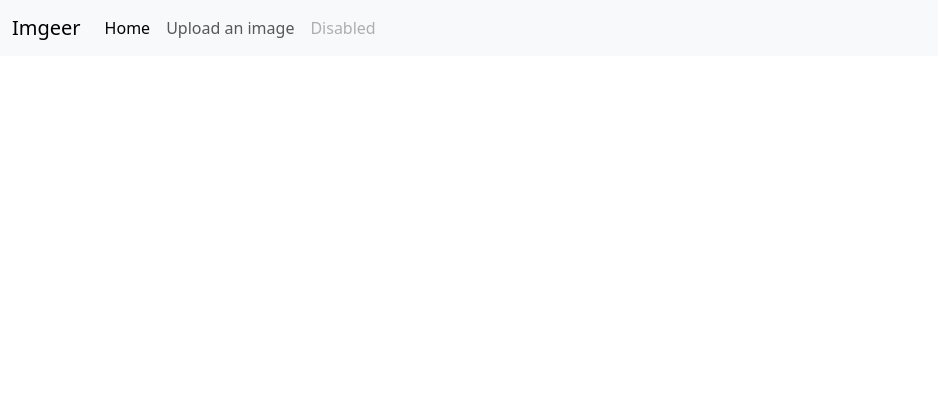
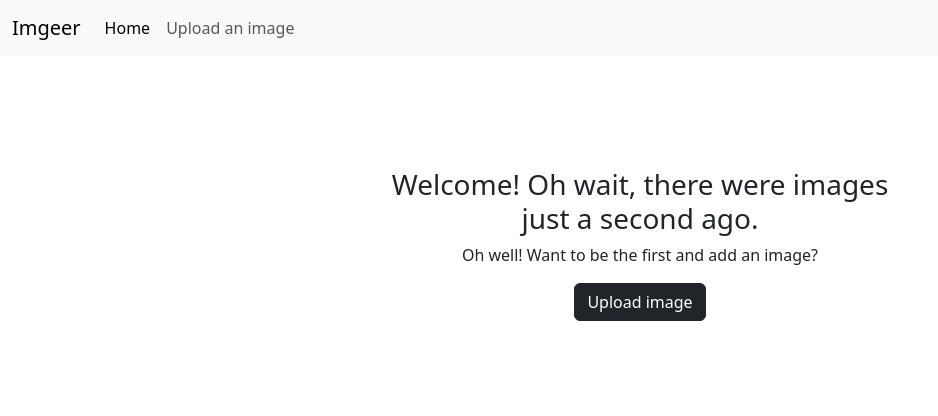
Before and after one commit to FancyPotts/django2, a Django app: page / in a window 1280 px wide. Shown: the top 416 px of the page, without its empty margins (0-938 px from the left). Run offline with Django 4.2, Linux system fonts and the light colour scheme; data that the repository does not hold is empty; some libraries are stand-ins or nearby versions.

Commit message:
Bootstrapped and modified.

```diff
--- a/feed/forms.py
+++ b/feed/forms.py
@@ -1,5 +1,5 @@
 from django import forms
 
 class PostForm(forms.Form):
-    text =forms.CharField()
     image = forms.ImageField()
+    text =forms.CharField(label='Description')
--- a/templates/base.html
+++ b/templates/base.html
@@ -16,16 +16,17 @@
 </head>
 <body>
         {% if messages %}
-        <ul class="messages">
             {% for message in messages %}
-            <li{% if message.tags %} class="{{ message.tags }}"{% endif %}>{{ message }}</li>
+                <div class="bg-{% if message.tags %}{{ message.tags }}{% else %}success{% endif %}  bg-gradient text-center text-white py-4">
+                    {{ message }}
+                </div>
             {% endfor %}
-        </ul>
         {% endif %}
-
         {% include 'includes/navbar.html' %}
 
-          <div class="container mt-5">
+
+
+          <div class="container mt-3">
 
               {% block body %}{% endblock body %}
             </div>
--- a/templates/home.html
+++ b/templates/home.html
@@ -5,25 +5,29 @@
 
 {% block body %}
 
+<div class="row">
 {% for post in posts %}
-
-    <a href="{% url 'feed:detail' post.id %}" style="display: inline-block;">
-        <br>
-        {{ post.text }}
-        <br>
-        {% thumbnail post.image "200x200" crop="center" as im %}
-        <img src="{{ im.url }}" width="{{ im.width }}" height="{{im.height}}">
-        {% endthumbnail %}
-    </a>
-
-    <div class="card" style="width: 18rem;">
-        <img src="..." class="card-img-top" alt="...">
-        <div class="card-body">
-          <h5 class="card-title">Card title</h5>
-          <p class="card-text">Some quick example text to build on the card title and make up the bulk of the card's content.</p>
-          <a href="#" class="btn btn-primary">Go somewhere</a>
+<br>
+    <div class="col-sm-6 col-md-3">
+        <div class="card mb-4">
+            {% thumbnail post.image "300x300" crop="center" as im %}
+            <img src="{{ im.url }}" class="card-img-top" alt="...">
+            {% endthumbnail %}
+            <div class="card-body">
+                <h5 class="card-title">{{ post.text }}</h5>
+                <a href="{% url 'feed:detail' post.id %}" class="btn btn-primary">See details</a>
+            </div>
         </div>
-      </div>
+    </div>
+{% empty %}
+    <div class="col-sm-6 offset-3 text-center py-5 my-5">
+        <h3>
+            Welcome! Oh wait, there were images just a second ago.
+        </h3>
+        <p>Oh well! Want to be the first and add an image?</p>
+        <a href="{% url 'feed:post' %}" class="btn btn-dark">Upload image</a>
+    </div>
 
 {% endfor %}
+</div>
 {% endblock body %}
--- a/templates/includes/navbar.html
+++ b/templates/includes/navbar.html
@@ -12,9 +12,6 @@
           <li class="nav-item">
             <a class="nav-link" href="{% url 'feed:post' %}">Upload an image</a>
           </li>
-          <li class="nav-item">
-            <a class="nav-link disabled">Disabled</a>
-          </li>
         </ul>
       </div>
     </div>
--- a/templates/new_post.html
+++ b/templates/new_post.html
@@ -6,10 +6,11 @@
 {% endblock title %}
 
 {% block body %}
-    <form method="POST" action="" enctype="multipart/form-data">
+    <form method="POST" action="" enctype="multipart/form-data" class="col-sm-4 offset-4 py-5 ">
+        <h2>Upload an image!</h2>
     {% csrf_token %}
     {{ form.as_p }}
     <div>
-        <button type="submit">Submit Form</button>
+        <button type="submit" class="btn bt-lg btn-dark">Submit Form</button>
     </div>
 {% endblock body %}
```
Also changed, not shown: templates/detail.html (+6 -5 lines), db.sqlite3, media/IMG_0687.jpg (added), 9 other files.
